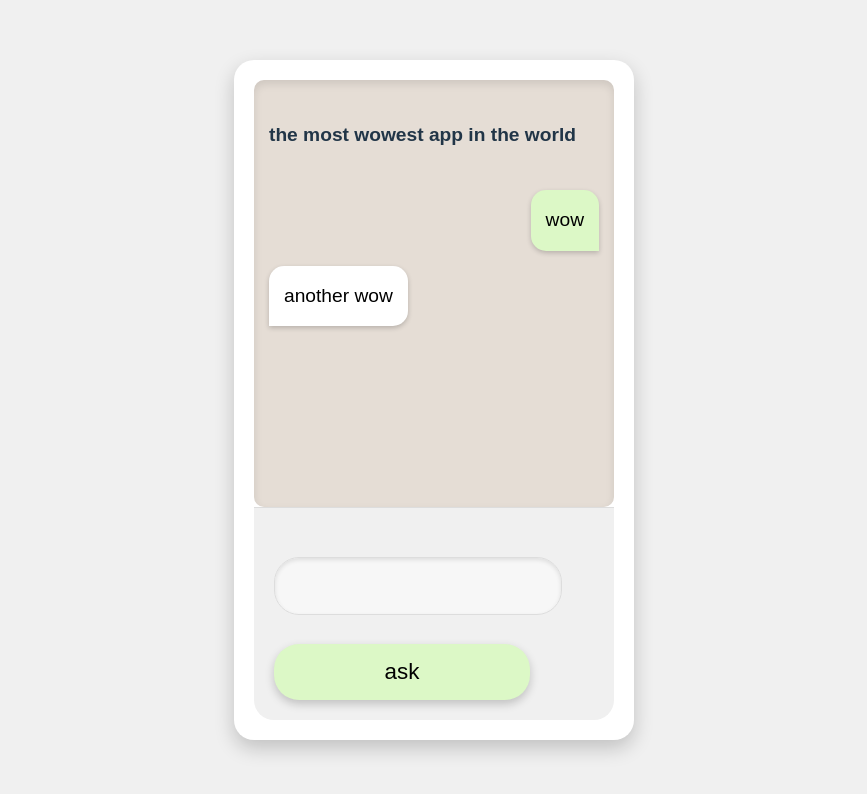
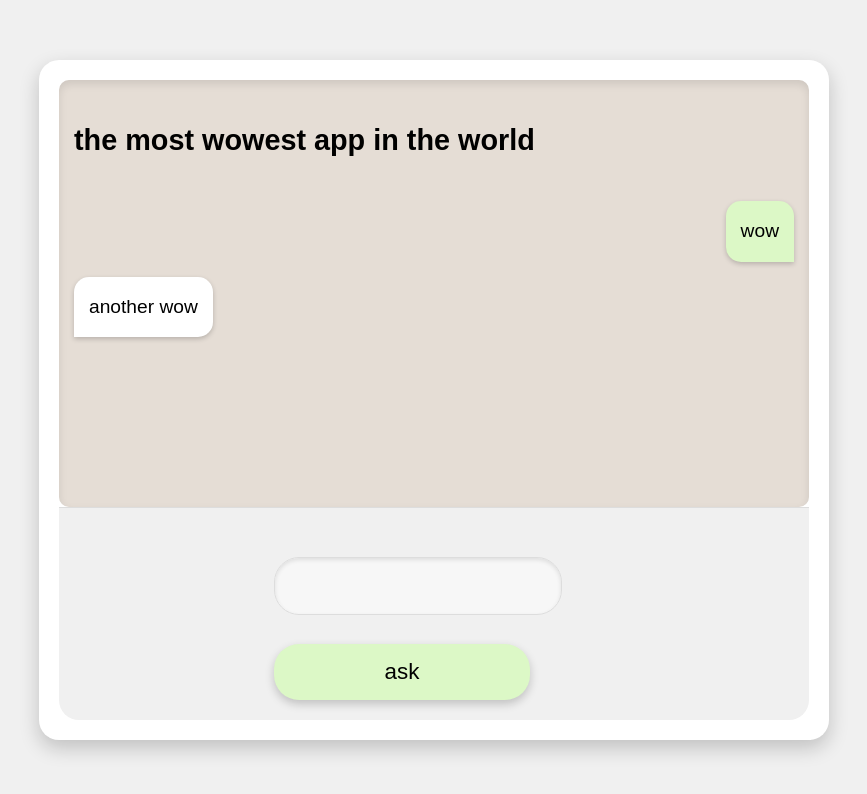
Before and after one commit to tair18oz/personal-chat-bot, a React (Vite) app in the folder personal-assistant/: page / in a window 1280 px wide. Shown: the top 794 px of the page, without its empty margins (206-1073 px from the left). Built offline with nearby package versions, Linux system fonts and the light colour scheme.

Commit message:
some changes

```diff
--- a/personal-assistant/src/App.css
+++ b/personal-assistant/src/App.css
@@ -4,16 +4,20 @@ body {
     background-color: #f0f0f0;
     margin: 0;
     padding: 0;
+    color: #000000;
     display: flex;
     justify-content: center;
     align-items: center;
     height: 100vh;
 }
 
+.h4 {
+    color: #000000;
+}
+
 /* Chat container */
 .chat-container {
-    width: 90%; /* כעת יש לך 90% רוחב */
-    max-width: 1000px; /* רוחב מקסימלי כדי למנוע חיתוך */
+    width: 750px; /* רוחב מקסימלי כדי למנוע חיתוך */
     height: 80vh; /* גובה מותאם כך שיתפוס כ-80% מהמסך */
     background-color: #ffffff;
     border-radius: 20px;
@@ -73,6 +77,8 @@ body {
     flex-direction: column;
     align-items: center; /* מרכז את ה-input והכפתור */
     padding: 20px;
+    color: #000000;
+
     background-color: #f0f0f0;
     border-top: 1px solid #ddd;
     border-radius: 0 0 20px 20px;
@@ -87,6 +93,8 @@ body {
     border: 1px solid #ddd;
     border-radius: 25px;
     outline: none;
+    color: #000000;
+
     font-size: 1.4rem;
     background-color: #f7f7f7; /* צבע רך שמתאים לשאר הצבעים */
     box-shadow: inset 0 2px 4px rgba(0, 0, 0, 0.1);
--- a/personal-assistant/src/App.tsx
+++ b/personal-assistant/src/App.tsx
@@ -20,7 +20,7 @@ export default function App() {
     return (
         <div className="chat-container">
             <div className="messages-container">
-                <h4>the most wowest app in the world</h4>
+                <h2>the most wowest app in the world</h2>
                 {messages.map((message, i) =>
                     message.role === "user" ? (
                         <UserMessage key={i} index={i} messages={messages} />
```
